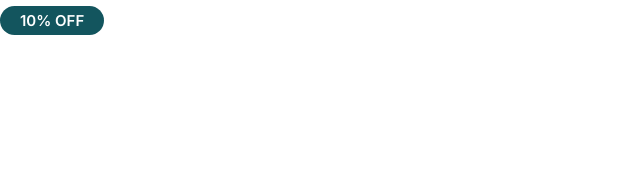
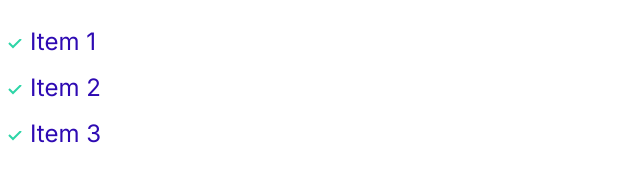
Before and after one commit to Kaygee105/Moshified, a plain HTML site: page index.html in a window 1280 px wide. Shown: the whole page, without its empty margins (0-640 px from the left). Drawn offline with Linux system fonts and the light colour scheme.

Commit message:
define a rule for the list

```diff
--- a/CSS/style.css
+++ b/CSS/style.css
@@ -95,3 +95,26 @@ a {
     font-size: 1.5rem;
   }
 }
+/* List */
+.list {
+  list-style: none;
+  padding-left: 0;
+  color: var(--color-heading);
+}
+.list--inline .list__item {
+  display: inline-block;
+  margin-right: 2rem;
+}
+.list--tick {
+  list-style: url(/image/tick.svg);
+  padding-left: 3rem;
+}
+.list--tick .list__item {
+  padding-left: 0.5rem;
+  margin-bottom: 1rem;
+}
+@media screen and (min-width: 1024px) {
+  .list--tick .list__item {
+    padding-left: 0;
+  }
+}
--- a/index.html
+++ b/index.html
@@ -15,6 +15,10 @@
     <link rel="stylesheet" href="CSS/style.css" />
   </head>
   <body>
-    <span class="badge badge--primary badge--small">10% OFF</span>
+    <ul class="list list--tick">
+      <li class="list__item">Item 1</li>
+      <li class="list__item">Item 2</li>
+      <li class="list__item">Item 3</li>
+    </ul>
   </body>
 </html>
```
Also changed, not shown: CSS/component/list.html (added, +11 -0 lines), image/tick.svg (added).
